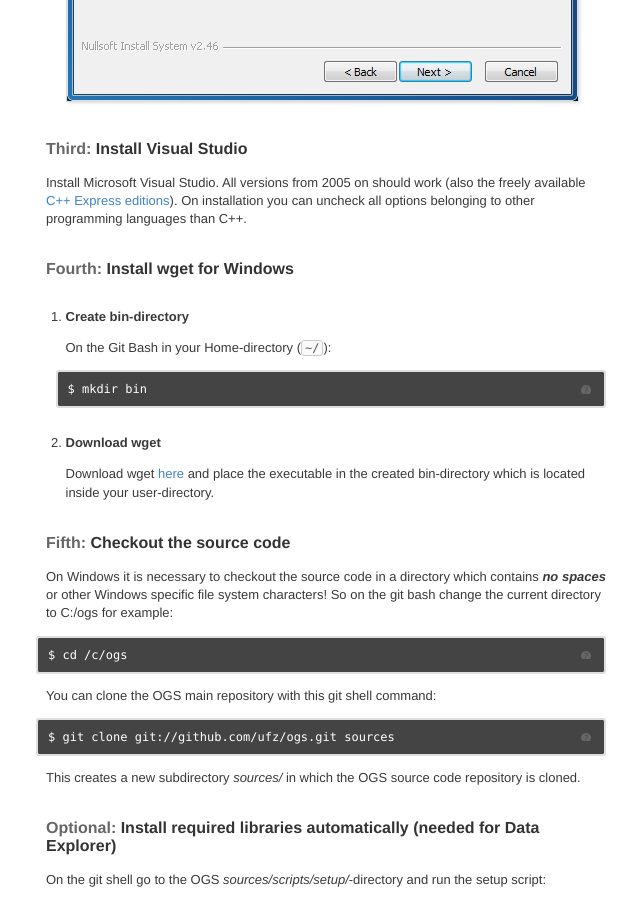
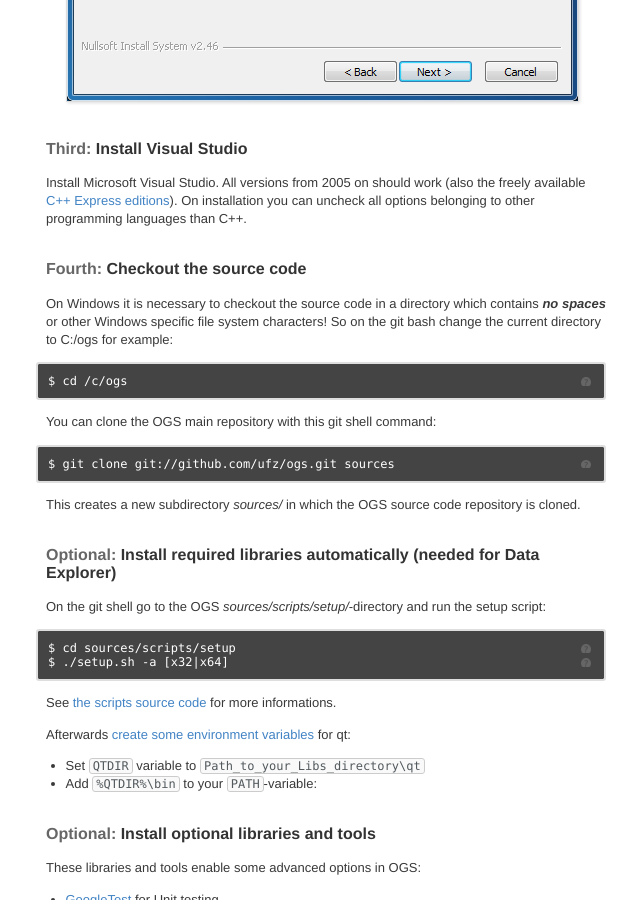
Before and after one commit to ufz/devguide, a Jekyll site: the page built from _posts/2011-07-07-win-prerequisites.markdown, in a window 1280 px wide and 900 px high, scrolled down 1115 px. Shown: the whole window, without its empty margins (134-774 px from the left). Built offline with Jekyll 4.4.1, drawn with Linux system fonts in a browser that asks for light colours; comment, search, counter and statistics services are not loaded.

Commit message:
Removed wget dependency (OGS release 5.3)

```diff
--- a/_posts/2011-07-07-win-prerequisites.markdown
+++ b/_posts/2011-07-07-win-prerequisites.markdown
@@ -33,23 +33,7 @@ the freely available [C++ Express editions](http://www.microsoft.com/germany/exp
 On installation you can uncheck all options belonging to other programming
 languages than C++.
 
-## <span class="step">Fourth:</span> Install wget for Windows ##
-
-1. <span class="step-title">Create bin-directory</span>
-
-	On the Git Bash in your Home-directory (`~/`):
-
-	<pre class="terminal bootcamp">
-		<span class="codeline">$ mkdir bin<span>Creates the bin-directory</span></span>
-	</pre>
-
-2. <span class="step-title">Download wget</span>
-
-	Download wget [here](https://github.com/downloads/ufz{{site.baseurl}}/wget.exe) and
-	place the executable in the created bin-directory which is located inside
-	your user-directory.
-
-## <span class="step">Fifth:</span> Checkout the source code ##
+## <span class="step">Fourth:</span> Checkout the source code ##
 
 On Windows it is necessary to checkout the source code in a directory which contains ***no spaces*** or other Windows specific file system characters! So
 on the git bash change the current directory to C:/ogs for example:
```
